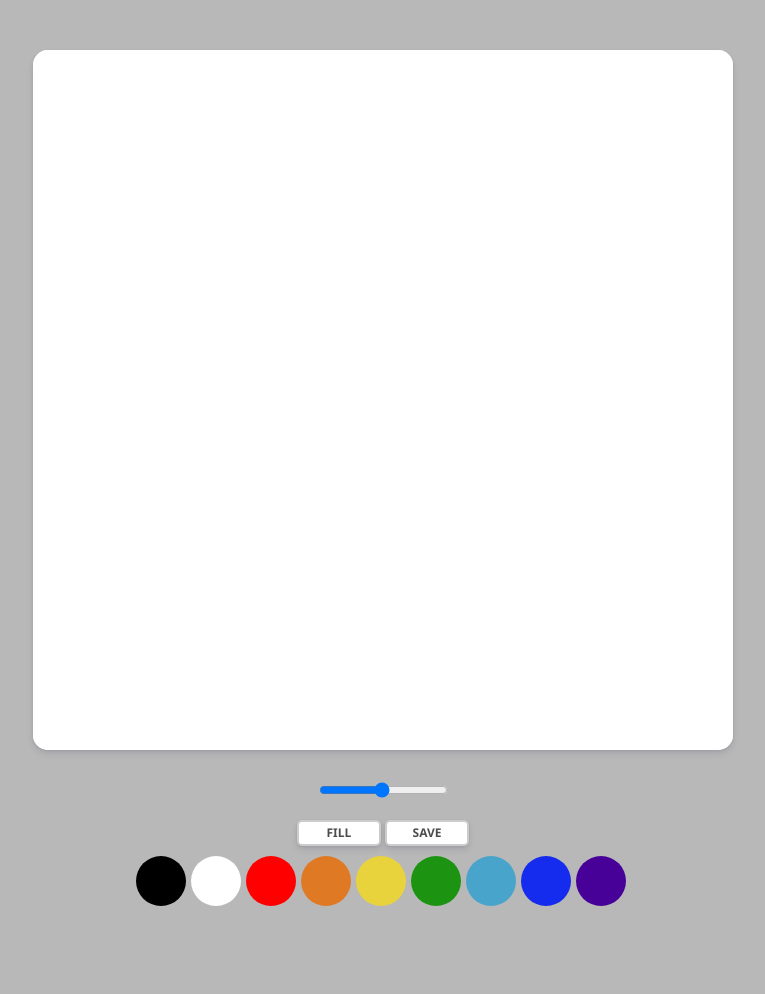
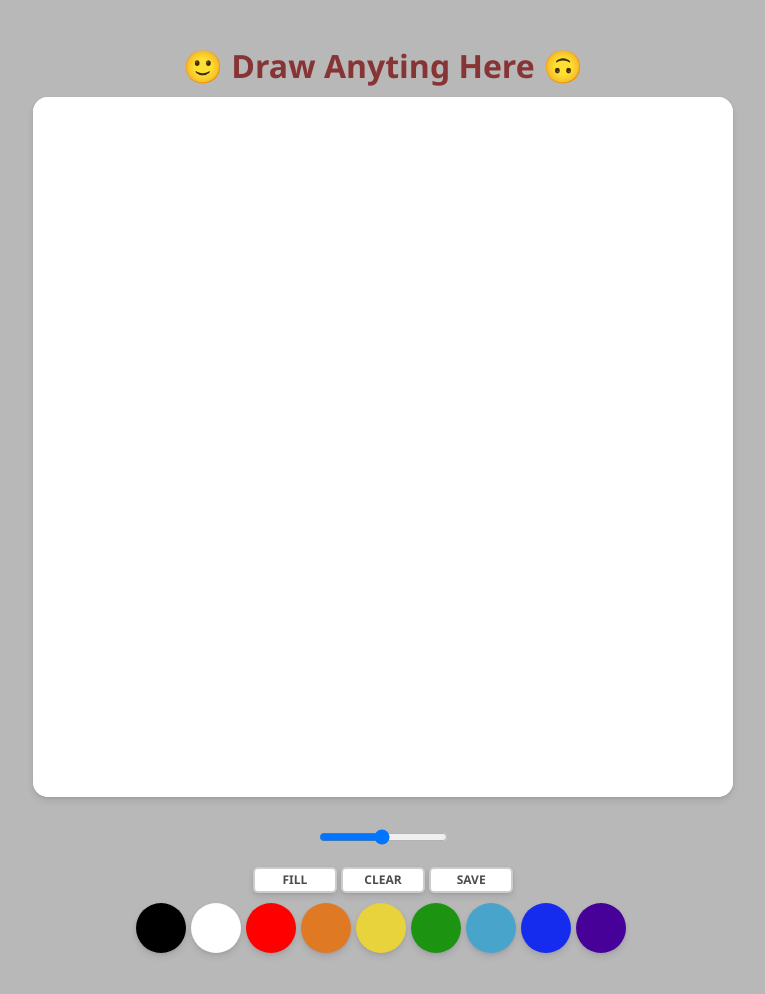
Before and after one commit to jinn-dev/js-paint, a plain HTML site: page index.html in a window 1280 px wide. Shown: the whole page, without its empty margins (257-1022 px from the left). Before the commit the page ends 956 px from the top, so only its background shows below. Drawn offline with Linux system fonts and the light colour scheme.

Commit message:
Add Clear Button

```diff
--- a/app.js
+++ b/app.js
@@ -4,6 +4,7 @@ const colors = document.getElementsByClassName("jsColor");
 const range = document.getElementById("jsRange");
 const mode = document.getElementById("jsMode");
 const saveBtn = document.getElementById("jsSave");
+const clearBtn = document.getElementById("jsClear");
 
 const INITIAL_COLOR = "#000000";
 const CANVAS_SIZE = 700;
@@ -94,6 +95,10 @@ function handleSaveClick(event) {
   link.click();
 }
 
+function handleClearClick(event) {
+  ctx.clearRect(0, 0, CANVAS_SIZE, CANVAS_SIZE);
+}
+
 Array.from(colors).forEach((color) => {
   color.addEventListener("click", handleColorClick);
 });
@@ -119,3 +124,7 @@ if(mode) {
 if(saveBtn) {
   saveBtn.addEventListener("click", handleSaveClick);
 }
+
+if(clearBtn) {
+  clearBtn.addEventListener("click", handleClearClick);
+}
--- a/index.html
+++ b/index.html
@@ -8,6 +8,7 @@
 </head>
 <body>
     <!--자바스크립트는 id, css는 class를 쓰도록 권장-->
+    <div class="title">🙂 Draw Anyting Here 🙃</div>
     <canvas id="jsCanvas" class="canvas"></canvas>
     <div class="controls">
       <div class="controls_range">
@@ -17,9 +18,13 @@
         <button id="jsMode">
           Fill
         </button>
+        <button id="jsClear">
+          Clear
+        </button>
         <button id="jsSave">
           Save
-        </button></div>
+        </button>
+      </div>
 
       <div class="controls_colors" id="jsColors">
         <div class="controls_color jsColor"  style="background-color: #000000"></div>
--- a/style.css
+++ b/style.css
@@ -7,6 +7,13 @@ body {
   flex-direction: column;
   align-items: center;
   padding: 50px 0px;
+}
+
+.title {
+  font-weight: bold;
+  font-size: 2em;
+  color: #863434;
+  margin-bottom: 15px;
 }
 
 .canvas {
@@ -56,11 +63,12 @@ body {
 .controls_colors .controls_color {
   width: 50px;
   height: 50px;
-  border-radius: 25px; //width의 반만큼
+  border-radius: 25px; /*width의 반만큼*/
   box-shadow: 0 4px 6px rgba(50, 50, 93, 0.11), 0 1px 3px rgba(0, 0, 0, 0.08);
   margin-right: 5px;
 }
 
 .controls .controls_range {
   margin-bottom: 10px;
+  height: 100%;
 }
```
